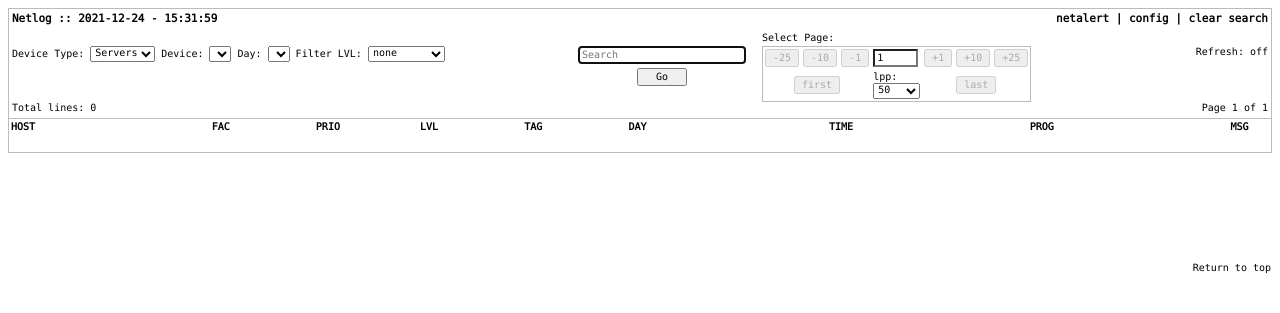
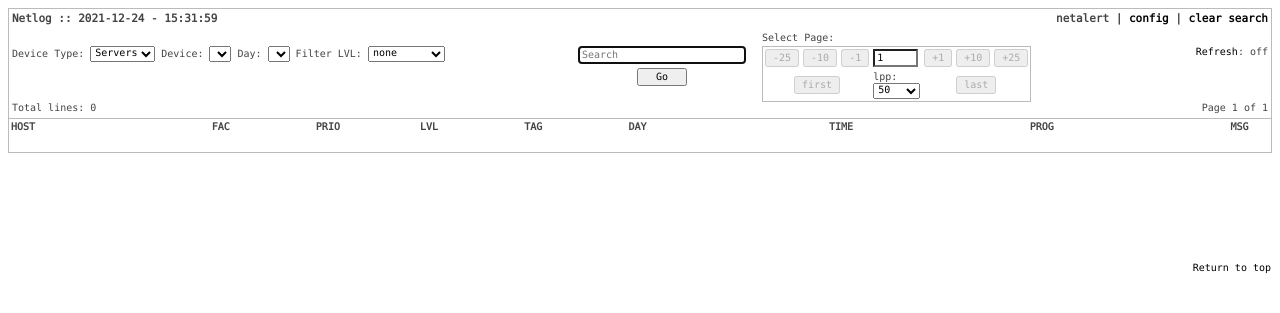
Before and after one commit to barreljan/netlog, a PHP site: page / in a window 1280 px wide. Shown: the top 313 px of the page. Run offline with PHP 8.4, Linux system fonts and the light colour scheme; data comes from the database, SQL or seed files in the repository; data that the repository does not hold is empty.

Commit message:
Cross browser differences fixed. Mainly the bolder than 200 in FF.

```diff
--- a/varwww/html/css/layout.css
+++ b/varwww/html/css/layout.css
@@ -18,6 +18,7 @@
     border-style: solid;
     border-color: rgb(187, 187, 187) rgb(187, 187, 187) rgb(187, 187, 187) rgb(187, 187, 187);
     border-collapse: collapse;
+    font-weight: 200;
 }
 
 .header {
@@ -36,72 +37,64 @@
 
 .header_title {
     grid-area: 1 / 1 / 2 / 2;
+    font-weight: 400;
 }
 
 .header_nav {
     grid-area: 1 / 2 / 2 / 4;
+    font-weight: 400;
     text-align: right;
 }
 
 .header_select {
     grid-area: 2 / 2 / 2 / 2;
-    font-weight: lighter;
 }
 
 .header_paging {
     grid-area: 3 / 2 / 4 / 3;
     height: 100%;
-    font-weight: lighter;
 }
 
 .header_refresh {
     grid-area: 3 / 3 / 3 / 4;
     text-align: right;
-    font-weight: lighter;
 }
 
 .header_pagenr {
     grid-area: 4 / 3 / 4 / 4;
     text-align: right;
-    font-weight: lighter;
 }
 
 .header_device {
     grid-area: 3 / 1 / 3 / 2;
     justify-self: left;
     min-width: 750px;
-    font-weight: lighter;
 }
 
 .header_settings {
     grid-area: 3 / 1 / 3 / 2;
     min-width: 600px;
-    font-weight: lighter;
 }
 
 .header_search {
     grid-area: 3 / 1 / 4 / 2;
     justify-self: right;
     width: 200px;
-    font-weight: lighter;
     text-align: center;
 }
 
 .header_toggle {
     grid-area: 3 / 1 / 4 / 2;
     justify-self: end;
-    font-weight: lighter;
     text-align: center;
 }
 
 .header_lines {
     grid-area: 4 / 1 / 4 / 1;
-    font-weight: lighter;
 }
 
 .header_filter {
     grid-area: 1 / 2 / 2 / 3;
-    font-weight: lighter;
 }
 
 .header_blank {
@@ -110,7 +103,6 @@
 
 .results {
     grid-area: results;
-    font-weight: lighter;
     border-width: 0 0 1px 0;
     border-color: rgb(187, 187, 187) rgb(187, 187, 187) rgb(187, 187, 187) rgb(187, 187, 187);
 }
--- a/varwww/html/css/netlog.css
+++ b/varwww/html/css/netlog.css
@@ -4,7 +4,7 @@
  */
 
 body {
-    color: #000000;
+    color: #444444;
     font-size: 10px;
     font-family: 'bitstream_vera_sans_mono', Verdana, Arial, sans-serif;
     background-color: #FFFFFF;
```
